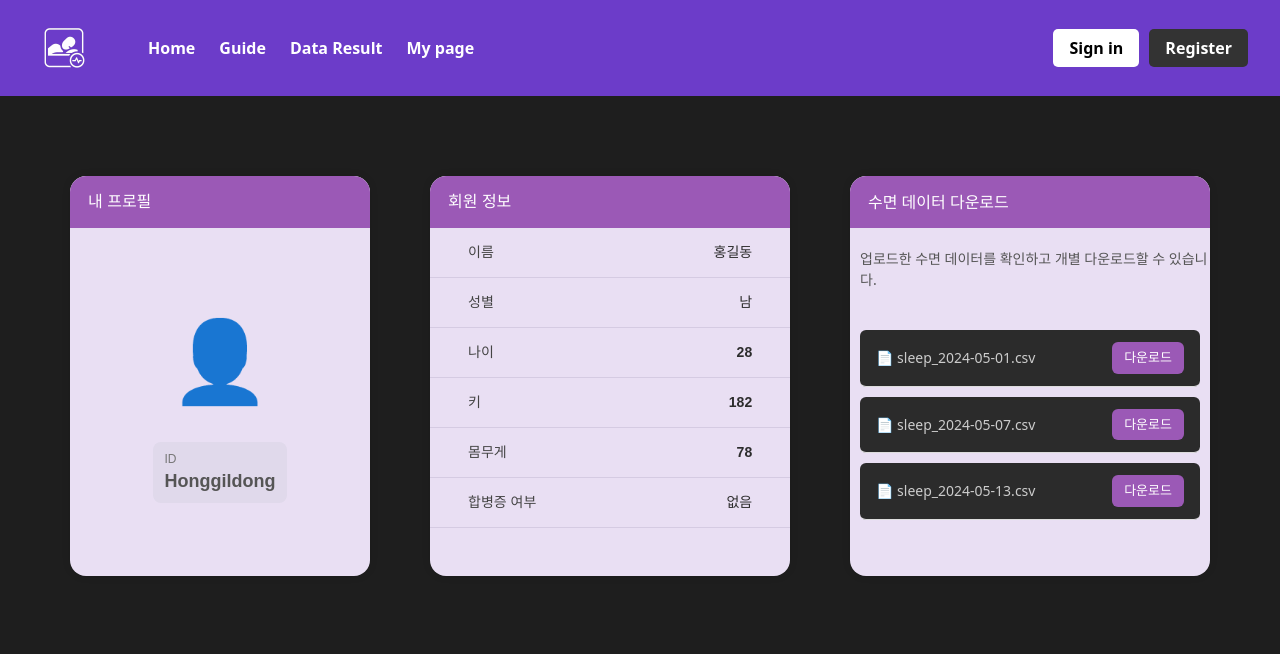
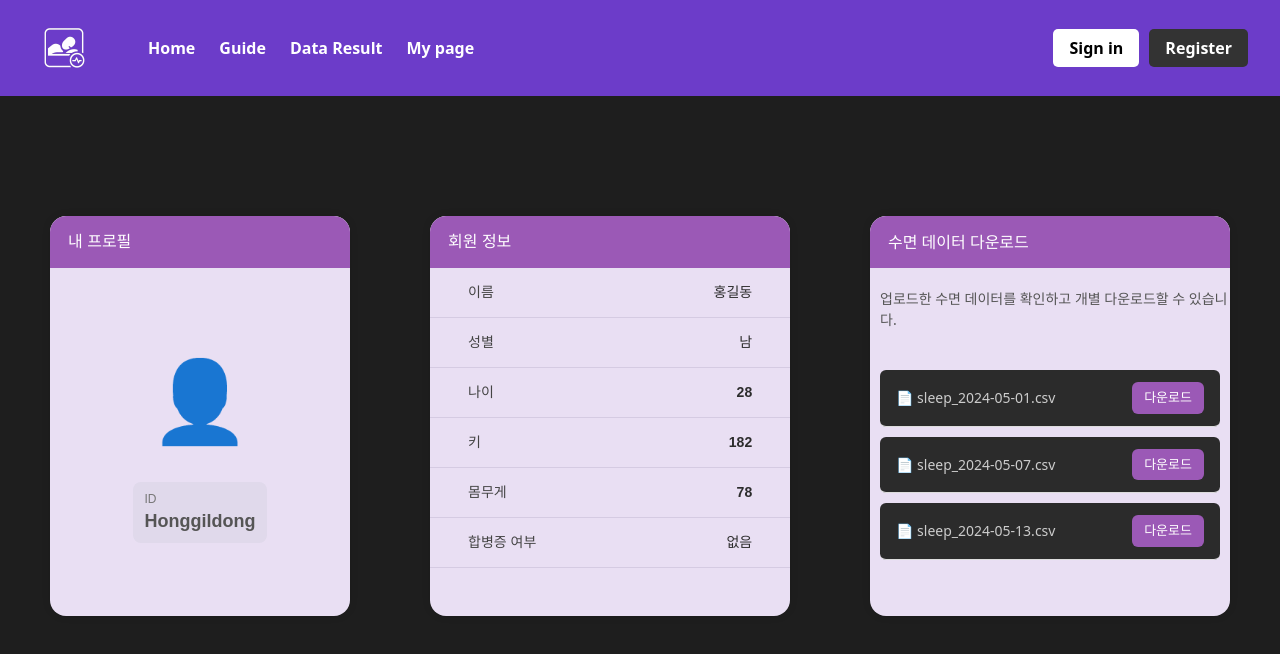
Before and after one commit to Team6forbreathing/FE, a React (Vite) app: page /mypage in a window 1280 px wide. Shown: the top 654 px of the page. Built offline with nearby package versions, Linux system fonts and the light colour scheme.

Commit message:
mypage mod

```diff
--- a/src/styles/MyPage.css
+++ b/src/styles/MyPage.css
@@ -2,8 +2,8 @@
   display: flex;
   justify-content: center;
   align-items: flex-stretch;
-  gap: 60px;
-  padding: 80px 40px;
+  gap: 80px;
+  padding: 120px 40px;
   background-color: #1e1e1e;
   height: 100vh;
 
```
Also changed, not shown: 1 other file (tests, documents, lock files or other folders).
